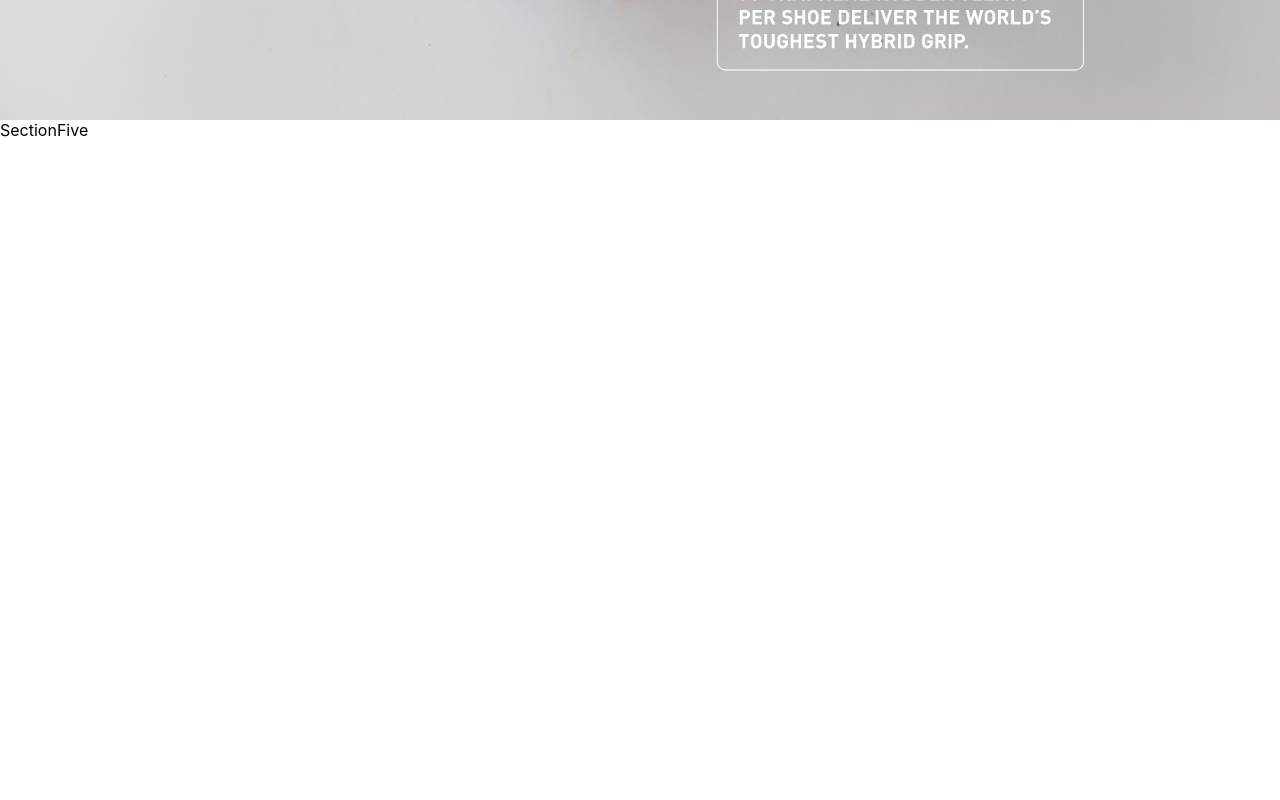
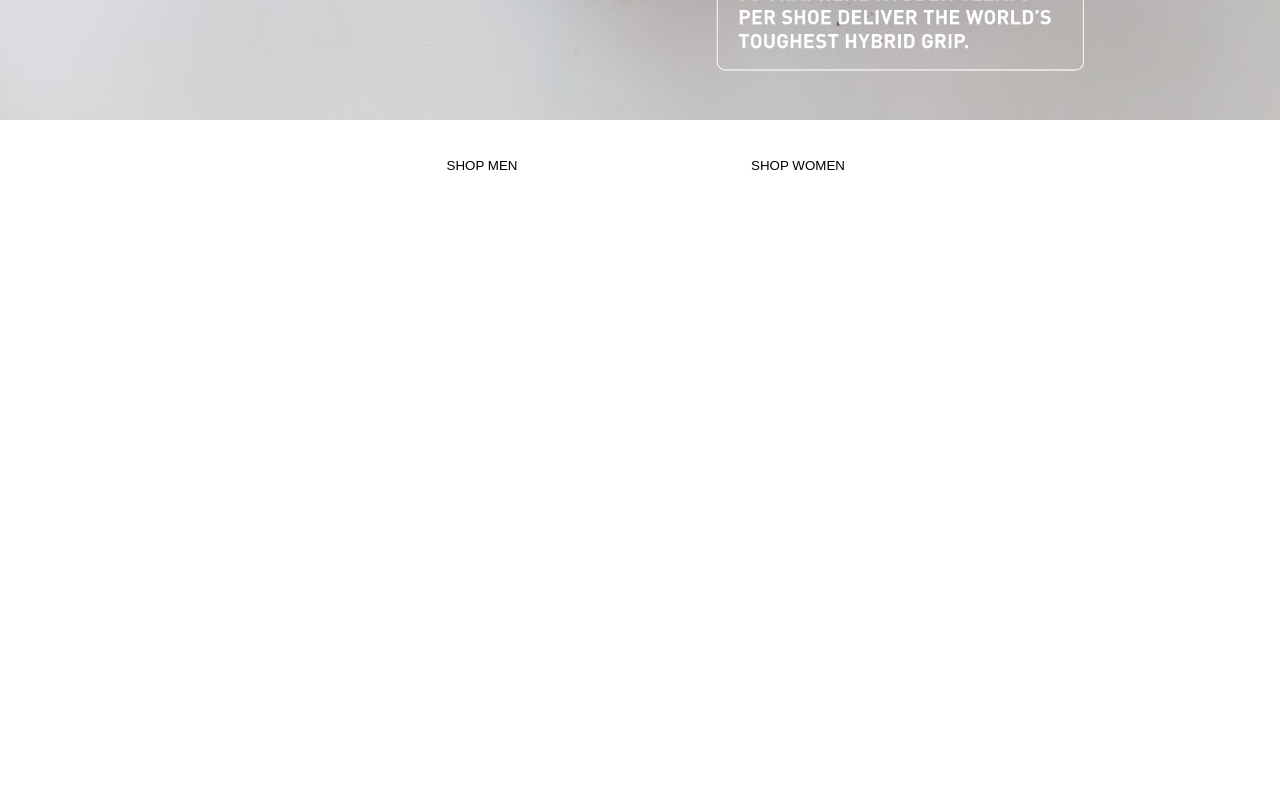
Before and after one commit to leoarthurwall/Inov8WebBuild, a React (Create React App) app: page / in a window 1280 px wide. Shown: the part 3080-3880 px from the top of the page. Built offline with nearby package versions, Linux system fonts and the light colour scheme.

Commit message:
put button in global component folder as it is reusable in 2 sections

```diff
--- a/src/Components/SectionFive/SectionFive.js
+++ b/src/Components/SectionFive/SectionFive.js
@@ -1,16 +1,27 @@
-import React from 'react'
-import styled from 'styled-components'
+import React from "react";
+import styled from "styled-components";
+import Button from "../Global/Button/Button";
 
 const SectionFiveContainer = styled.section`
-    height: 100vh;
-    width: 100%;
-    background: #fff;
-`
-
+  height: 100vh;
+  width: 100%;
+  background: #fff;
+`;
+const ButtonContainer = styled.div`
+  display: flex;
+  justify-content: center;
+  align-items: center;
+  gap: 1rem;
+`;
 const SectionFive = () => {
   return (
-    <SectionFiveContainer>SectionFive</SectionFiveContainer>
-  )
-}
+    <SectionFiveContainer>
+      <ButtonContainer>
+        <Button buttonText={"SHOP MEN"} />
+        <Button buttonText={"SHOP WOMEN"} />
+      </ButtonContainer>
+    </SectionFiveContainer>
+  );
+};
 
-export default SectionFive
+export default SectionFive;
--- a/src/Components/SectionTwo/SectionTwo.js
+++ b/src/Components/SectionTwo/SectionTwo.js
@@ -1,6 +1,6 @@
 import React from "react";
 import styled from "styled-components";
-import Button from "./Button/Button";
+import Button from "../Global/Button/Button";
 //SECTION - PARKCLAW
 
 const SectionTwoContainer = styled.section`
```
Also changed, not shown: src/Components/Global/Button/Button.js (renamed from src/Components/SectionTwo/Button/Button.js).
